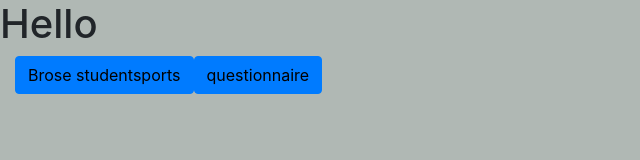
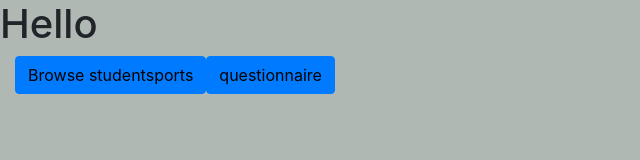
Before and after one commit to Studentidrettsforbundet/studentidrett-frontend, a React (Create React App) app: page / in a window 1280 px wide. Shown: the top 160 px of the page, without its empty margins (0-640 px from the left). Built offline with nearby package versions, Linux system fonts and the light colour scheme.

Commit message:
Fix typo

```diff
--- a/src/App.tsx
+++ b/src/App.tsx
@@ -11,7 +11,7 @@ const App = () => {
             <div className="col">
                 <button type="button" className="btn btn-primary">
                     <Link to="/Regions" style={{ color: 'black' }}>
-                        Brose studentsports
+                        Browse studentsports
                     </Link>
                 </button>
                 <button type="button" className="btn btn-primary">
```
